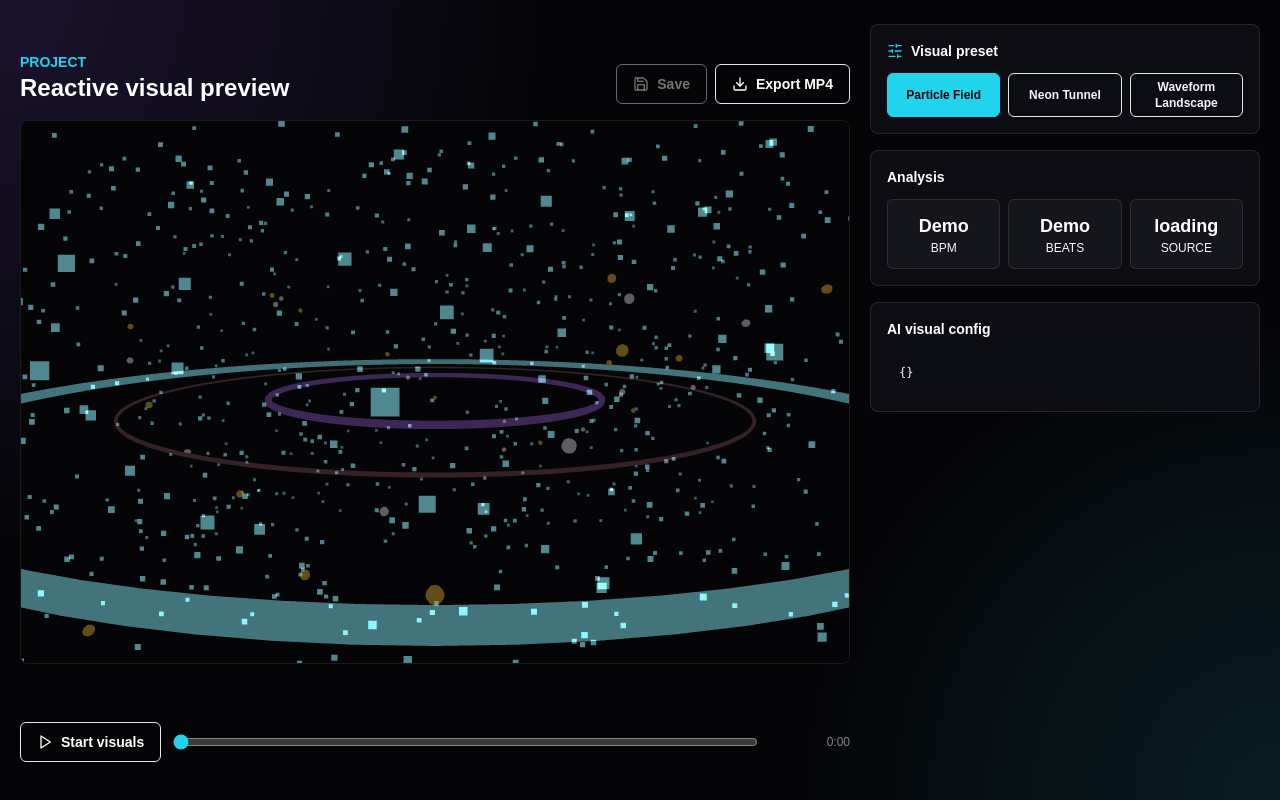
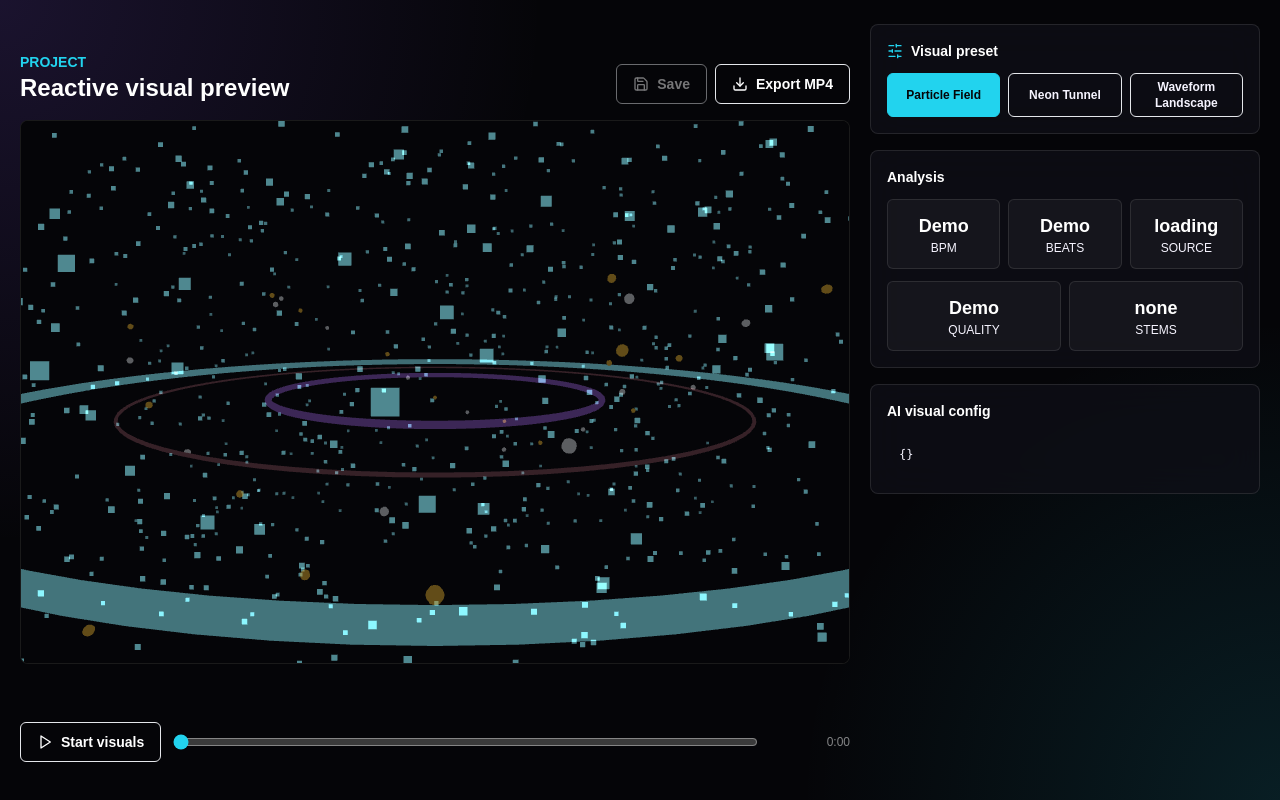
Before and after one commit to shaig-mahmudov/j-entends-rien, a Next.js app in the folder apps/web/: page /project/1 in a window 1280 px wide. Built offline with nearby package versions, Linux system fonts and the light colour scheme; no server answers.

Commit message:
Show analysis quality in project preview

```diff
--- a/apps/web/app/project/[id]/page.tsx
+++ b/apps/web/app/project/[id]/page.tsx
@@ -98,6 +98,10 @@ export default function ProjectPage() {
             <Metric label="Beats" value={project?.audioAnalysis?.beats?.length ?? "Demo"} />
             <Metric label="Source" value={project?.audioAnalysis?.source === "estimated_from_metadata" ? "Estimated" : project?.status ?? "loading"} />
           </div>
+          <div className="grid grid-cols-2 gap-2 text-center">
+            <Metric label="Quality" value={project?.audioAnalysis?.analysisQuality ?? "Demo"} />
+            <Metric label="Stems" value={project?.audioAnalysis?.stemSeparation?.status ?? "none"} />
+          </div>
         </div>
 
         <div className="glass-panel grid gap-3 rounded-lg p-4">
```
